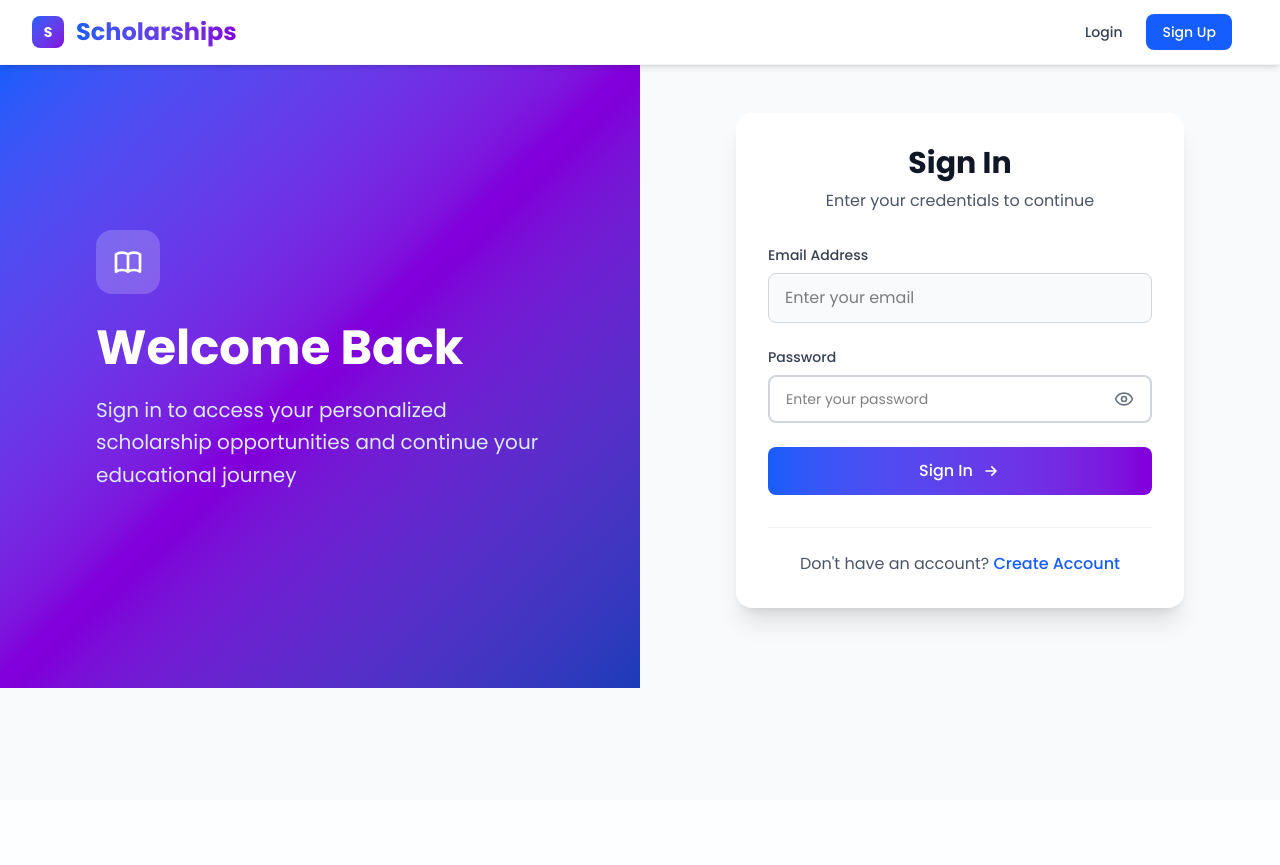
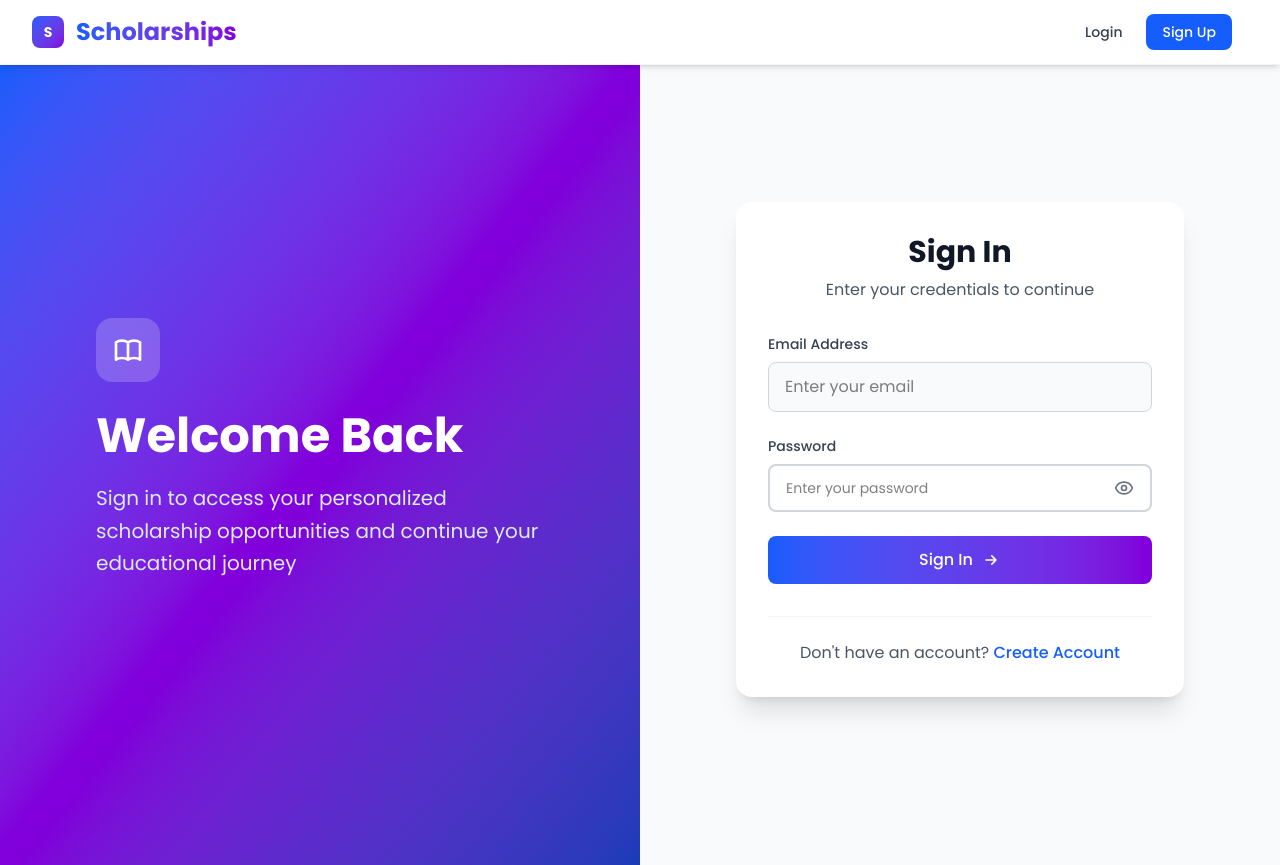
Before and after one commit to jarchit27/Scholarship-Finder, a React (Vite) app in the folder frontend/app/: page /login in a window 1280 px wide. Before the commit the page ends 800 px from the top, so only its background shows below. Built offline with nearby package versions, Linux system fonts and the light colour scheme.

Commit message:
It is completed

```diff
--- a/frontend/app/src/pages/Login/Login.jsx
+++ b/frontend/app/src/pages/Login/Login.jsx
@@ -54,7 +54,7 @@
     <div className="min-h-screen bg-gray-50">
       <Navbar />
 
-      <div className="flex flex-col lg:flex-row ">
+      <div className="flex flex-col lg:flex-row min-h-screen">
         {/* Hero Section */}
         <div className="lg:w-1/2 bg-gradient-to-br from-blue-600 via-purple-700 to-blue-800 flex items-center justify-center p-8 lg:p-12">
           <div className="max-w-md text-center lg:text-left text-white">
```
